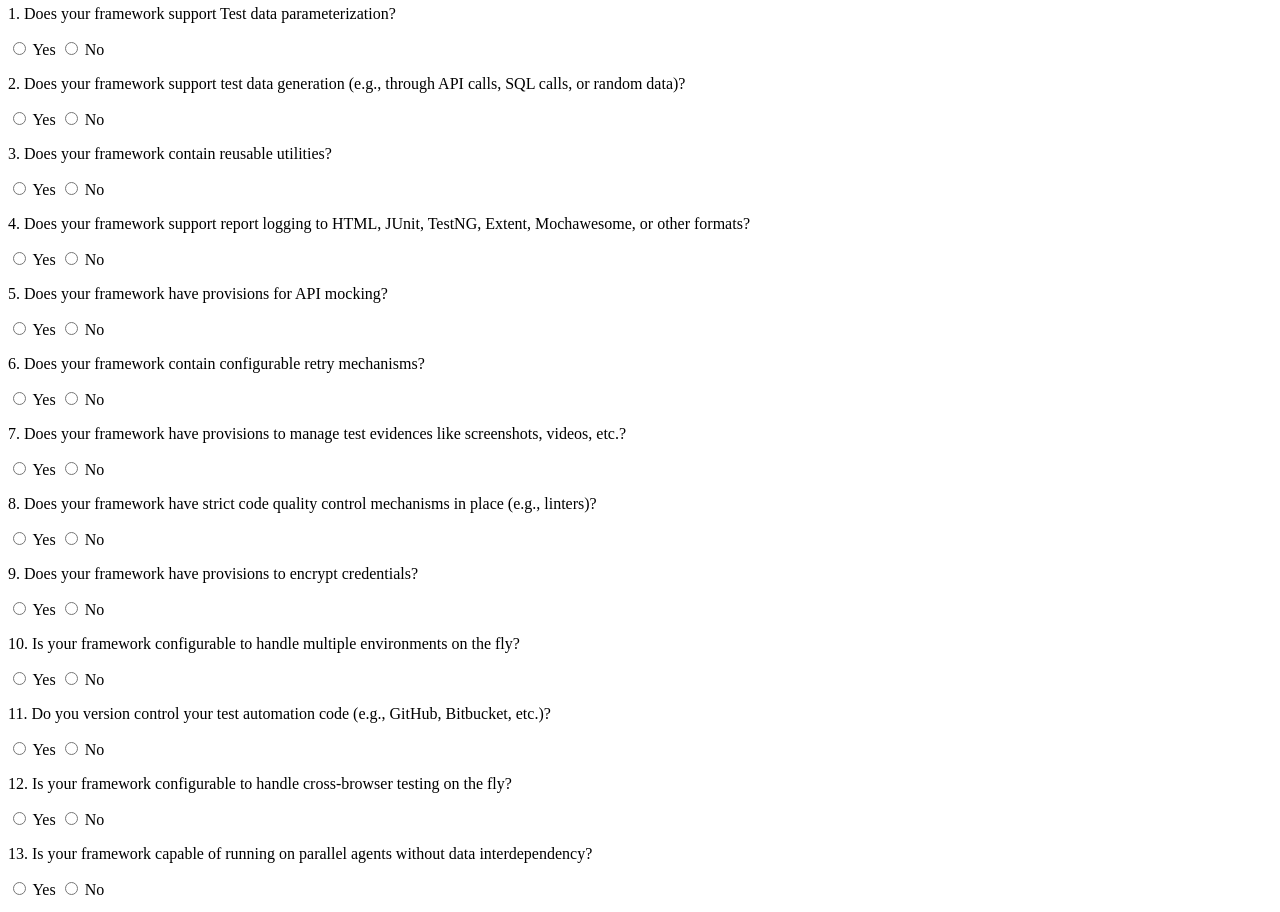
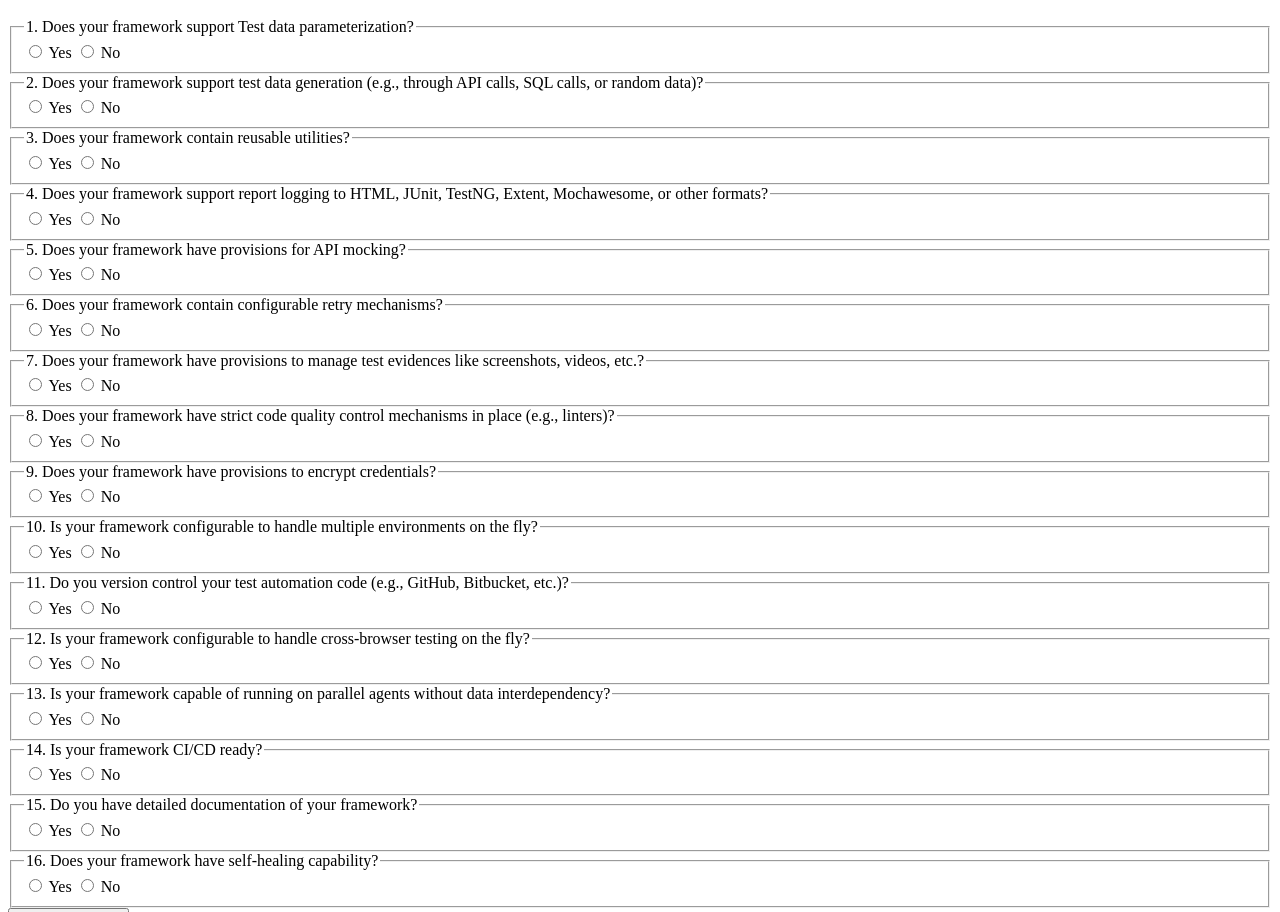
Before and after one commit to Velayutham87/tafmIndex, a website: page index.html in a window 1280 px wide. Shown: the part 101-1013 px from the top of the page. Drawn offline with Linux system fonts and the light colour scheme.

Commit message:
FormUpdate_ScriptUpdate

```diff
--- a/index.html
+++ b/index.html
@@ -1,109 +1,128 @@
+<!DOCTYPE html>
 <html>
   <head>
-    <title>"TEST AUTOMATION FRAMEWORK MATURITY INDEX CALCULATOR"</title>
+    <title>Test Automation Framework Maturity Index Calculator</title>
   </head>
   <body>
     <h1>TEST AUTOMATION FRAMEWORK MATURITY INDEX CALCULATOR</h1>
-    <p>
-      <h4>Answer the below questionnaire and click submit, to know your Test Automation Framework Maturity Index.</h4>
-    </p>
-    <form>
-      <p>1. Does your framework support Test data parameterization?</p>
-      <label><input type="radio" class="tdmc" name="q1" value="8" /> Yes</label>
-      <label><input type="radio" class="tdmc" name="q1" value="0" /> No</label>
+    <h4>Answer the below questionnaire and click submit, to know your Test Automation Framework Maturity Index.</h4>
+    <main>
+      <form action="/submit" method="post">
+        <!-- Question 1 -->
+        <fieldset>
+          <legend>1. Does your framework support Test data parameterization?</legend>
+          <label for="q1-yes"><input id="q1-yes" type="radio" class="tdmc" name="q1" value="8" required /> Yes</label>
+          <label for="q1-no"><input id="q1-no" type="radio" class="tdmc" name="q1" value="0" required /> No</label>
+        </fieldset>
 
-      <p>
-        2. Does your framework support test data generation (e.g., through API
-        calls, SQL calls, or random data)?
-      </p>
-      <label><input type="radio" class="tdmc" name="q2" value="5" /> Yes</label>
-      <label><input type="radio" class="tdmc" name="q2" value="0" /> No</label>
+        <!-- Question 2 -->
+        <fieldset>
+          <legend>2. Does your framework support test data generation (e.g., through API calls, SQL calls, or random data)?</legend>
+          <label for="q2-yes"><input id="q2-yes" type="radio" class="tdmc" name="q2" value="5" required /> Yes</label>
+          <label for="q2-no"><input id="q2-no" type="radio" class="tdmc" name="q2" value="0" required /> No</label>
+        </fieldset>
 
-      <p>3. Does your framework contain reusable utilities?</p>
-      <label><input type="radio" class="tdc" name="q3" value="8" /> Yes</label>
-      <label><input type="radio" class="tdc" name="q3" value="0" /> No</label>
+        <!-- Question 3 -->
+        <fieldset>
+          <legend>3. Does your framework contain reusable utilities?</legend>
+          <label for="q3-yes"><input id="q3-yes" type="radio" class="tdc" name="q3" value="8" required /> Yes</label>
+          <label for="q3-no"><input id="q3-no" type="radio" class="tdc" name="q3" value="0" required /> No</label>
+        </fieldset>
 
-      <p>
-        4. Does your framework support report logging to HTML, JUnit, TestNG,
-        Extent, Mochawesome, or other formats?
-      </p>
-      <label><input type="radio" class="trc" name="q4" value="8" /> Yes</label>
-      <label><input type="radio" class="trc" name="q4" value="0" /> No</label>
+        <!-- Question 4 -->
+        <fieldset>
+          <legend>4. Does your framework support report logging to HTML, JUnit, TestNG, Extent, Mochawesome, or other formats?</legend>
+          <label for="q4-yes"><input id="q4-yes" type="radio" class="trc" name="q4" value="8" required /> Yes</label>
+          <label for="q4-no"><input id="q4-no" type="radio" class="trc" name="q4" value="0" required /> No</label>
+        </fieldset>
 
-      <p>5. Does your framework have provisions for API mocking?</p>
-      <label><input type="radio" class="tdc" name="q5" value="3" /> Yes</label>
-      <label><input type="radio" class="tdc" name="q5" value="0" /> No</label>
+        <!-- Question 5 -->
+        <fieldset>
+          <legend>5. Does your framework have provisions for API mocking?</legend>
+          <label for="q5-yes"><input id="q5-yes" type="radio" class="tdc" name="q5" value="3" required /> Yes</label>
+          <label for="q5-no"><input id="q5-no" type="radio" class="tdc" name="q5" value="0" required /> No</label>
+        </fieldset>
 
-      <p>6. Does your framework contain configurable retry mechanisms?</p>
-      <label><input type="radio" class="tdc" name="q6" value="3" /> Yes</label>
-      <label><input type="radio" class="tdc" name="q6" value="0" /> No</label>
+        <!-- Question 6 -->
+        <fieldset>
+          <legend>6. Does your framework contain configurable retry mechanisms?</legend>
+          <label for="q6-yes"><input id="q6-yes" type="radio" class="tdc" name="q6" value="3" required /> Yes</label>
+          <label for="q6-no"><input id="q6-no" type="radio" class="tdc" name="q6" value="0" required /> No</label>
+        </fieldset>
 
-      <p>
-        7. Does your framework have provisions to manage test evidences like
-        screenshots, videos, etc.?
-      </p>
-      <label><input type="radio" class="trc" name="q7" value="8" /> Yes</label>
-      <label><input type="radio" class="trc" name="q7" value="0" /> No</label>
+        <!-- Question 7 -->
+        <fieldset>
+          <legend>7. Does your framework have provisions to manage test evidences like screenshots, videos, etc.?</legend>
+          <label for="q7-yes"><input id="q7-yes" type="radio" class="trc" name="q7" value="8" required /> Yes</label>
+          <label for="q7-no"><input id="q7-no" type="radio" class="trc" name="q7" value="0" required /> No</label>
+        </fieldset>
 
-      <p>
-        8. Does your framework have strict code quality control mechanisms in
-        place (e.g., linters)?
-      </p>
-      <label><input type="radio" class="tdc" name="q8" value="8" /> Yes</label>
-      <label><input type="radio" class="tdc" name="q8" value="0" /> No</label>
+        <!-- Question 8 -->
+        <fieldset>
+          <legend>8. Does your framework have strict code quality control mechanisms in place (e.g., linters)?</legend>
+          <label for="q8-yes"><input id="q8-yes" type="radio" class="tdc" name="q8" value="8" required /> Yes</label>
+          <label for="q8-no"><input id="q8-no" type="radio" class="tdc" name="q8" value="0" required /> No</label>
+        </fieldset>
 
-      <p>9. Does your framework have provisions to encrypt credentials?</p>
-      <label><input type="radio" class="tdc" name="q9" value="8" /> Yes</label>
-      <label><input type="radio" class="tdc" name="q9" value="0" /> No</label>
+        <!-- Question 9 -->
+        <fieldset>
+          <legend>9. Does your framework have provisions to encrypt credentials?</legend>
+          <label for="q9-yes"><input id="q9-yes" type="radio" class="tdc" name="q9" value="8" required /> Yes</label>
+          <label for="q9-no"><input id="q9-no" type="radio" class="tdc" name="q9" value="0" required /> No</label>
+        </fieldset>
 
-      <p>
-        10. Is your framework configurable to handle multiple environments on
-        the fly?
-      </p>
-      <label><input type="radio" class="tec" name="q10" value="8" /> Yes</label>
-      <label><input type="radio" class="tec" name="q10" value="0" /> No</label>
+        <!-- Question 10 -->
+        <fieldset>
+          <legend>10. Is your framework configurable to handle multiple environments on the fly?</legend>
+          <label for="q10-yes"><input id="q10-yes" type="radio" class="tec" name="q10" value="8" required /> Yes</label>
+          <label for="q10-no"><input id="q10-no" type="radio" class="tec" name="q10" value="0" required /> No</label>
+        </fieldset>
 
-      <p>
-        11. Do you version control your test automation code (e.g., GitHub,
-        Bitbucket, etc.)?
-      </p>
-      <label><input type="radio" class="tdc" name="q11" value="8" /> Yes</label>
-      <label><input type="radio" class="tdc" name="q11" value="0" /> No</label>
+        <!-- Question 11 -->
+        <fieldset>
+          <legend>11. Do you version control your test automation code (e.g., GitHub, Bitbucket, etc.)?</legend>
+          <label for="q11-yes"><input id="q11-yes" type="radio" class="tdc" name="q11" value="8" required /> Yes</label>
+          <label for="q11-no"><input id="q11-no" type="radio" class="tdc" name="q11" value="0" required /> No</label>
+        </fieldset>
 
-      <p>
-        12. Is your framework configurable to handle cross-browser testing on
-        the fly?
-      </p>
-      <label><input type="radio" class="tec" name="q12" value="6" /> Yes</label>
-      <label><input type="radio" class="tec" name="q12" value="0" /> No</label>
+        <!-- Question 12 -->
+        <fieldset>
+          <legend>12. Is your framework configurable to handle cross-browser testing on the fly?</legend>
+          <label for="q12-yes"><input id="q12-yes" type="radio" class="tec" name="q12" value="6" required /> Yes</label>
+          <label for="q12-no"><input id="q12-no" type="radio" class="tec" name="q12" value="0" required /> No</label>
+        </fieldset>
 
-      <p>
-        13. Is your framework capable of running on parallel agents without data
-        interdependency?
-      </p>
-      <label><input type="radio" class="tec" name="q13" value="3" /> Yes</label>
-      <label><input type="radio" class="tec" name="q13" value="0" /> No</label>
+        <!-- Question 13 -->
+        <fieldset>
+          <legend>13. Is your framework capable of running on parallel agents without data interdependency?</legend>
+          <label for="q13-yes"><input id="q13-yes" type="radio" class="tec" name="q13" value="3" required /> Yes</label>
+          <label for="q13-no"><input id="q13-no" type="radio" class="tec" name="q13" value="0" required /> No</label>
+        </fieldset>
 
-      <p>14. Is your framework CI/CD ready?</p>
-      <label
-        ><input type="radio" class="tfic" name="q14" value="8" /> Yes</label
-      >
-      <label><input type="radio" class="tfic" name="q14" value="0" /> No</label>
+        <!-- Question 14 -->
+        <fieldset>
+          <legend>14. Is your framework CI/CD ready?</legend>
+          <label for="q14-yes"><input id="q14-yes" type="radio" class="tfic" name="q14" value="8" required /> Yes</label>
+          <label for="q14-no"><input id="q14-no" type="radio" class="tfic" name="q14" value="0" required /> No</label>
+        </fieldset>
 
-      <p>15. Do you have detailed documentation of your framework?</p>
-      <label
-        ><input type="radio" class="tfic" name="q15" value="5" /> Yes</label
-      >
-      <label
-        ><input type="radio" class="tdmtficc" name="q15" value="0" /> No</label
-      >
+        <!-- Question 15 -->
+        <fieldset>
+          <legend>15. Do you have detailed documentation of your framework?</legend>
+          <label for="q15-yes"><input id="q15-yes" type="radio" class="tfic" name="q15" value="5" required /> Yes</label>
+          <label for="q15-no"><input id="q15-no" type="radio" class="tdmtficc" name="q15" value="0" required /> No</label>
+        </fieldset>
 
-      <p>16. Does your framework have self-healing capability?</p>
-      <label
-        ><input type="radio" class="tfic" name="q16" value="3" /> Yes</label
-      >
-      <label><input type="radio" class="tfic" name="q16" value="0" /> No</label>
-    </form>
-    <button type="submit" class="submit" value="Submit"> Submit Response </button>
+        <!-- Question 16 -->
+        <fieldset>
+          <legend>16. Does your framework have self-healing capability?</legend>
+          <label for="q16-yes"><input id="q16-yes" type="radio" class="tfic" name="q16" value="3" required /> Yes</label>
+          <label for="q16-no"><input id="q16-no" type="radio" class="tfic" name="q16" value="0" required /> No</label>
+        </fieldset>
+
+        <button type="submit" class="submit" id="btnSubmit">Submit Response</button>
+      </form>
+    </main>
+    <script src="script.js"></script>
   </body>
 </html>
--- a/script.js
+++ b/script.js
@@ -1 +1,24 @@
-import { maxCapabilityScore } from "./constants";
+document.addEventListener('DOMContentLoaded', function() {
+  // Get the submit button by its ID
+  const submitButton = document.getElementById('btnSubmit');
+
+  // Add a click event listener to the submit button
+  submitButton.addEventListener('click', function (event) {
+    event.preventDefault(); // Prevent form submission
+    const results = [];
+    const questions = document.querySelectorAll('fieldset');
+    questions.forEach((question, index) => {
+      const selectedOption = question.querySelector('input[type="radio"]:checked');
+      if (selectedOption) {
+        const className = selectedOption.className;
+        const value = selectedOption.value;
+        results.push(Object.assign({}, {
+          question: index + 1,
+          className,
+          value
+        }));
+      }
+    });
+    console.log(results);
+  });
+});
```
